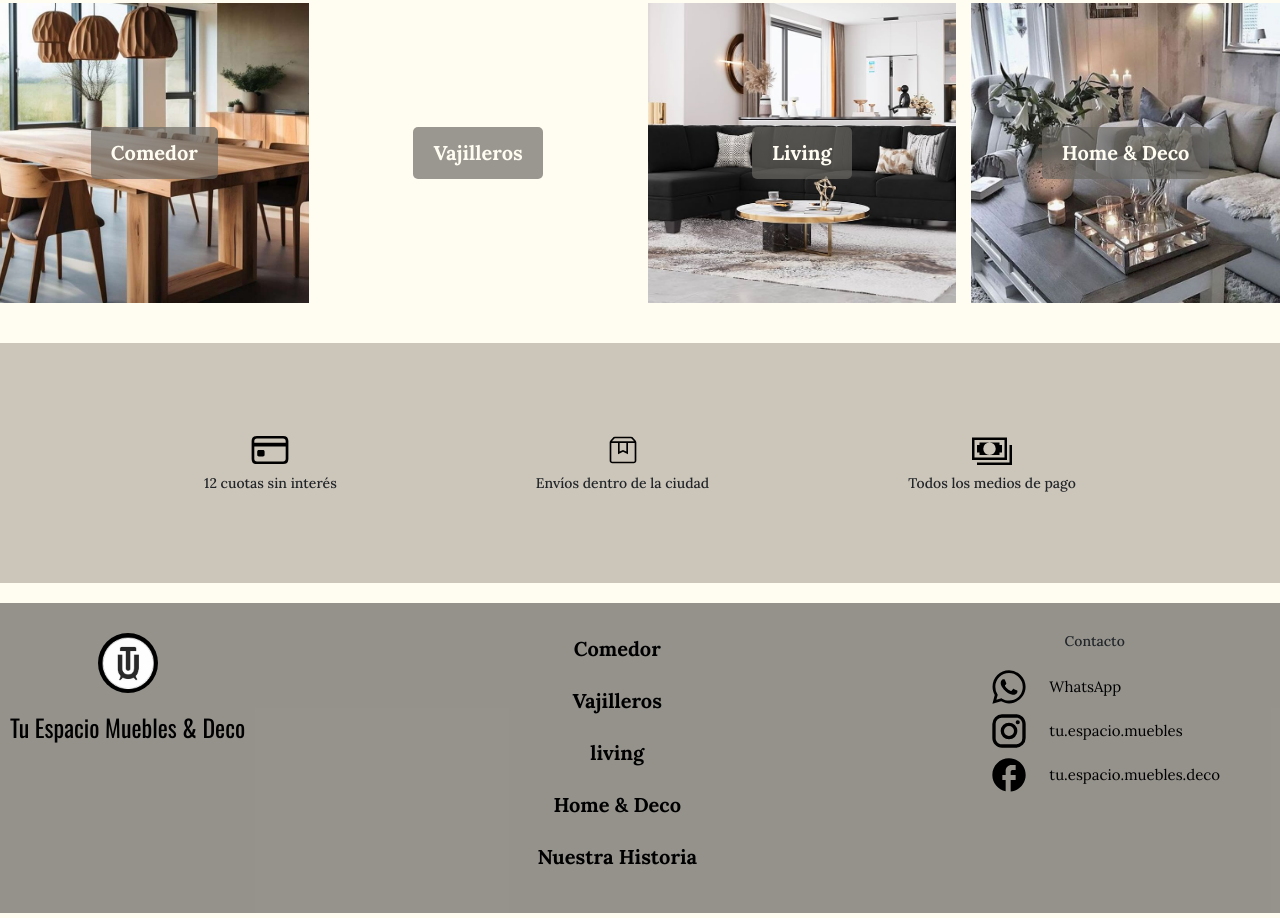
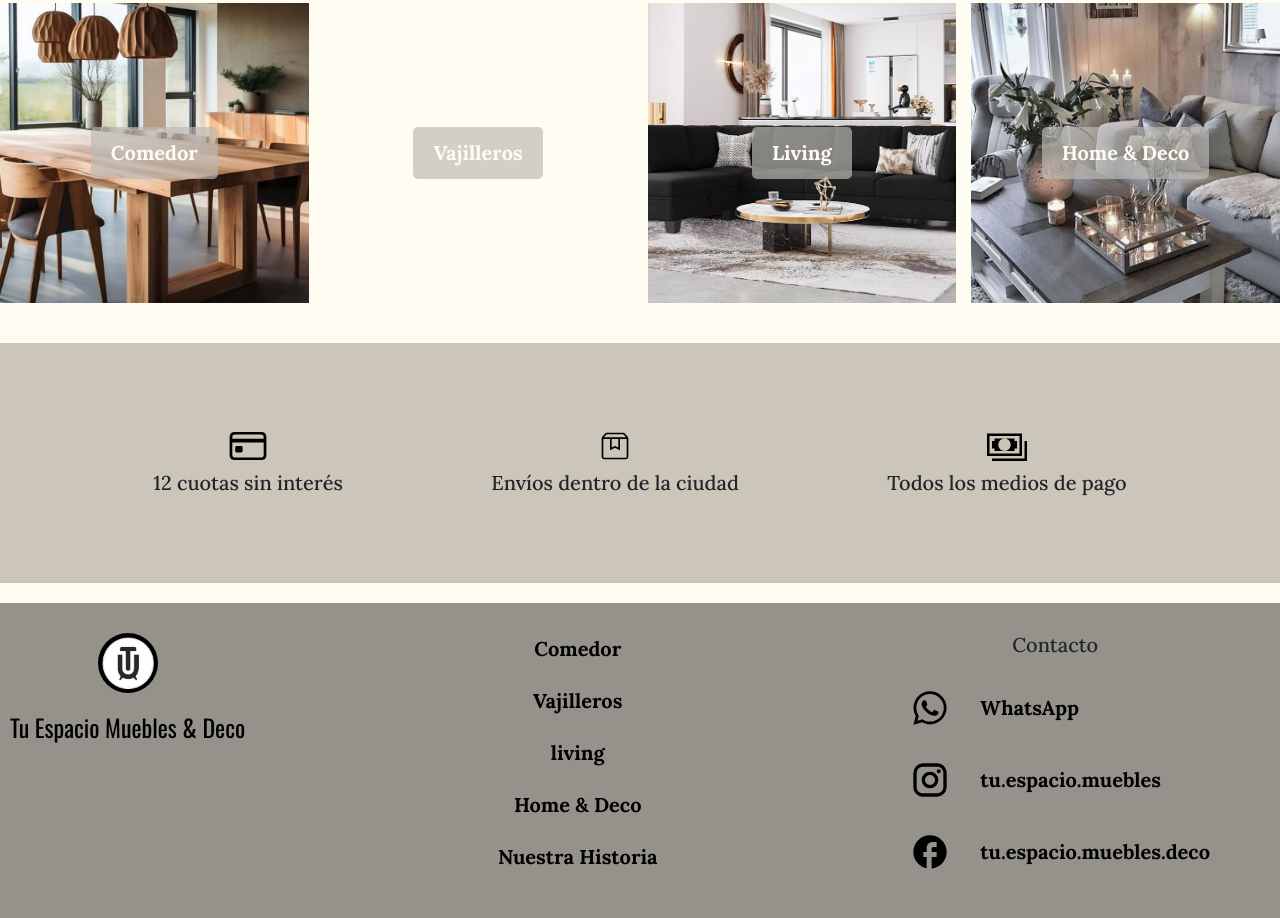
Before and after one commit to JGGallardo/TuEspacioMuebles, a website: page index.html in a window 1280 px wide. Shown: the part 817-1735 px from the top of the page. Drawn offline with nearby package versions, Linux system fonts and the light colour scheme.

Commit message:
actualizacion codigo del footer con sass

```diff
--- a/index.html
+++ b/index.html
@@ -157,7 +157,7 @@
             <div class="footer">
                 <div class="footer__logo">
                     <a href="index.html" class="logo">
-                        <img class="logo-imagen" src="assets/img/logo.png" alt="logo" />
+                        <img src="assets/img/logo.png" alt="logo" />
                         <p>Tu Espacio Muebles & Deco</p>
                     </a>
                 </div>
@@ -172,24 +172,15 @@
                     <h3>Contacto</h3>
                     <ul>
                         <a href="https://www.instagram.com/tu.espacio.muebles/" target="_blank">
-                            <img
-                                src="assets/icons/whatsapp.svg"
-                                alt="logo de whatsapp"
-                                class="icons" />
+                            <img src="assets/icons/whatsapp.svg" alt="logo de whatsapp" />
                             <li>WhatsApp</li>
                         </a>
                         <a href="https://www.instagram.com/tu.espacio.muebles/" target="_blank">
-                            <img
-                                src="assets/icons/instagram.svg"
-                                alt="logo de instagram"
-                                class="icons" />
+                            <img src="assets/icons/instagram.svg" alt="logo de instagram" />
                             <li>tu.espacio.muebles</li>
                         </a>
                         <a href="https://www.facebook.com/tu.espacio.muebles.deco/" target="_blank">
-                            <img
-                                src="assets/icons/facebook.svg"
-                                alt="logo de facebook"
-                                class="icons" />
+                            <img src="assets/icons/facebook.svg" alt="logo de facebook" />
                             <li>tu.espacio.muebles.deco</li>
                         </a>
                     </ul>
--- a/sass/base/_globales.scss
+++ b/sass/base/_globales.scss
@@ -30,7 +30,7 @@ h2 {
     font-size: 2.2rem;
 }
 h3 {
-    font-size: 1.4rem;
+    font-size: 2rem;
 }
 p {
     line-height: 2;
@@ -51,3 +51,15 @@ img {
     object-fit: cover;
     transition-duration: 1s;
 }
+button {
+    all: unset;
+    cursor: pointer;
+    text-decoration: none;
+    border-radius: 5px;
+    color: var(--negro);
+    background-color: #bdbab6ad;
+    transition: background-color 0.3 ease;
+}
+button:hover {
+    background-color: #413f3ba8;
+}
--- a/sass/base/_utilidades.scss
+++ b/sass/base/_utilidades.scss
@@ -1,15 +1,3 @@
-button {
-    all: unset;
-    cursor: pointer;
-    text-decoration: none;
-    border-radius: 5px;
-    color: var(--negro);
-    background-color: #6b6862ad;
-    transition: background-color 0.3 ease;
-}
-button:hover {
-    background-color: #413f3ba8;
-}
 .contenedor {
     width: 95%;
     max-width: 1200px;
--- a/sass/layout/_footer.scss
+++ b/sass/layout/_footer.scss
@@ -2,42 +2,96 @@ footer {
     text-align: center;
     background-color: $gris-oscuro;
     padding: 20px 10px;
-}
-.footer {
+    div {
         display: flex;
         justify-content: space-between;
         flex-wrap: wrap;
-}
-.footer__nav {
-    font-size: 20px;
-    font-weight: bold;
-}
-.footer__nav li {
-    padding: 1rem;
-}
-.footer__logo img {
+        .footer__logo {
+            a {
+                img {
+                    @extend .logo-imagen;
                     width: 6rem;
                     height: 6rem;
                 }
-.footer__logo p {
+                p {
                     font-family: $fuente-logo;
                     font-size: 2.4rem;
+                }
+            }
+        }
+        ul {
+            font-size: 20px;
+            font-weight: bold;
+            li {
+                padding: 1rem;
+            }
         }
         .contacto {
             display: flex;
             flex-direction: column;
             margin-right: 5rem;
-}
-.contacto h3 {
+            h3 {
                 padding: 1rem;
             }
-.contacto ul a {
+            ul {
+                a {
                     display: flex;
                     flex-direction: row;
                     align-items: center;
                     align-content: center;
                     gap: 2rem;
-}
-.contacto ul a li {
+                    li {
                         margin: 1rem 0;
                     }
+                    img {
+                        @extend .icons;
+                    }
+                }
+            }
+        }
+    }
+}
+
+// footer {
+//     text-align: center;
+//     background-color: $gris-oscuro;
+//     padding: 20px 10px;
+// }
+// .footer {
+//     display: flex;
+//     justify-content: space-between;
+//     flex-wrap: wrap;
+// }
+// .footer__nav {
+//     font-size: 20px;
+//     font-weight: bold;
+// }
+// .footer__nav li {
+//     padding: 1rem;
+// }
+// .footer__logo img {
+//     width: 6rem;
+//     height: 6rem;
+// }
+// .footer__logo p {
+//     font-family: $fuente-logo;
+//     font-size: 2.4rem;
+// }
+// .contacto {
+//     display: flex;
+//     flex-direction: column;
+//     margin-right: 5rem;
+// }
+// .contacto h3 {
+//     padding: 1rem;
+// }
+// .contacto ul a {
+//     display: flex;
+//     flex-direction: row;
+//     align-items: center;
+//     align-content: center;
+//     gap: 2rem;
+// }
+// .contacto ul a li {
+//     margin: 1rem 0;
+// }
```
Also changed, not shown: pages/comedor.html (+4 -4 lines), pages/home-deco.html (+5 -5 lines), pages/living.html (+7 -7 lines), pages/vajilleros.html (+6 -6 lines), css/style.css, 1 other file. Lines whose indentation alone changed are shown as unchanged.
